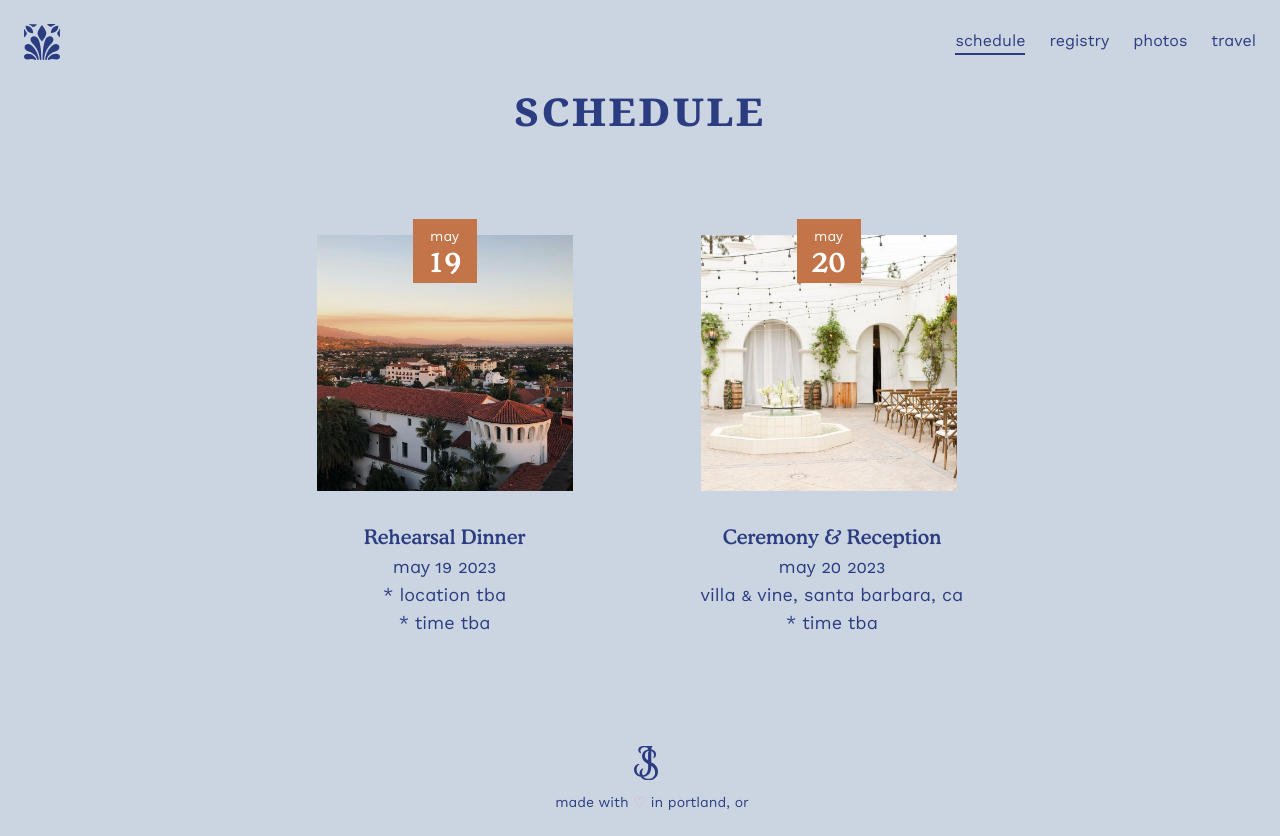
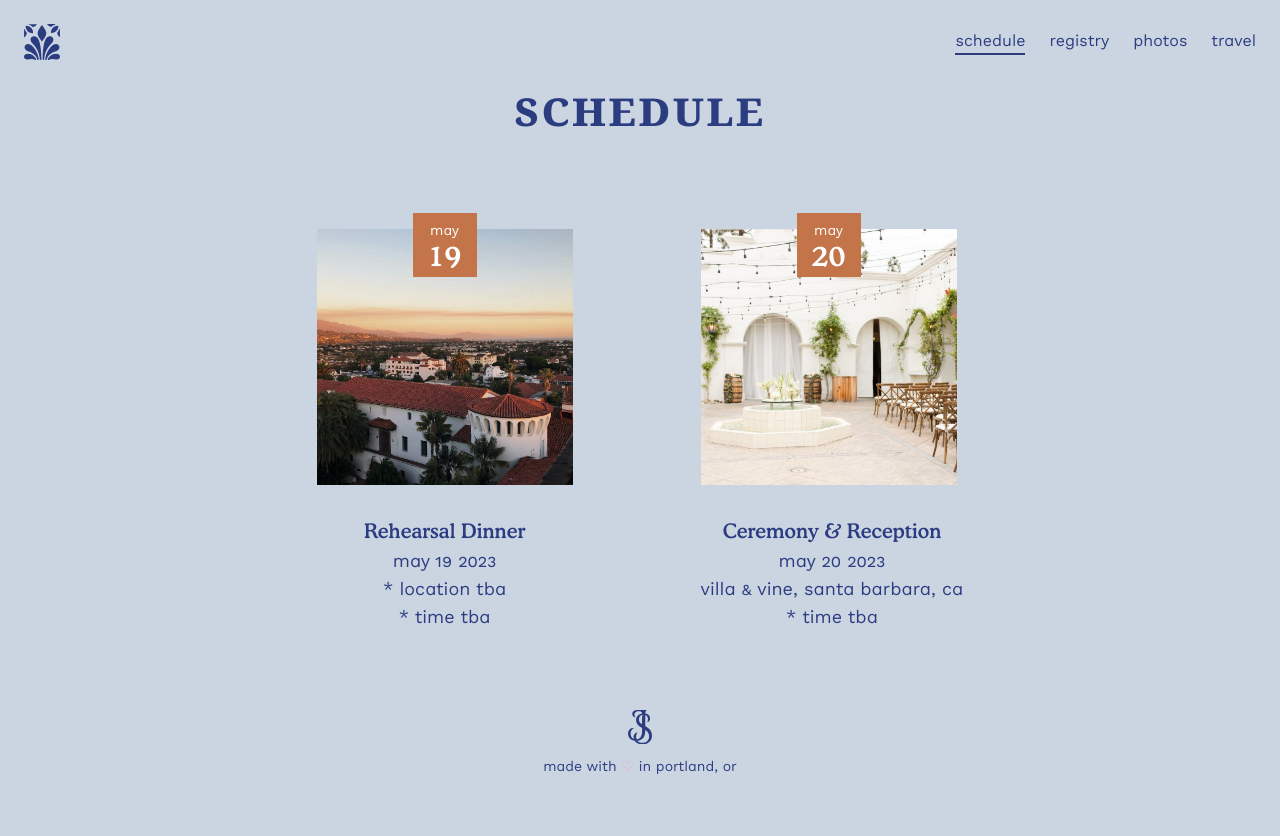
Before and after one commit to thisjeremiah/jeremiahsarah.wedding, a Next.js app: page /schedule in a window 1280 px wide. After the commit the page ends 800 px from the top, so only its background shows below. Built offline with nearby package versions, Linux system fonts and the light colour scheme; a web font is replaced by a local one.

Commit message:
fix layout

```diff
--- a/components/Layout.tsx
+++ b/components/Layout.tsx
@@ -41,10 +41,10 @@ export default function Layout(props: {
         className={props.className}
       />
       <main className="relative pb-24 pt-20 sm:pt-0">{props.children}</main>
-      <footer className="absolute bottom-0 w-full pl-6 pb-6">
+      <footer className="absolute left-0 bottom-0 right-0 px-6 pb-6">
         <div className="flex w-full justify-center flex-col items-center">
           {props.title && (
-            <div className="w-6 pb-3 -ml-3">
+            <div className="w-6 mb-3">
               <Monogram />
             </div>
           )}
--- a/pages/schedule.tsx
+++ b/pages/schedule.tsx
@@ -11,7 +11,7 @@ const Schedule: NextPage = () => {
       navBackdropClassName="bg-slate-400/50"
     >
       <div className="text-center w-full py-16 sm:py-0">
-        <div className="sm:min-h-[20rem] sm:h-[calc(100vh-12rem)] flex justify-center items-center pointer-events-none">
+        <div className="sm:pt-9 sm:min-h-[calc(100vh-15rem)] flex justify-center items-center pointer-events-none">
           <div className="flex flex-col sm:flex-row gap-16 sm:gap-32">
             <div className="w-62">
               <div className="w-[16rem] h-[16rem] relative">
```
